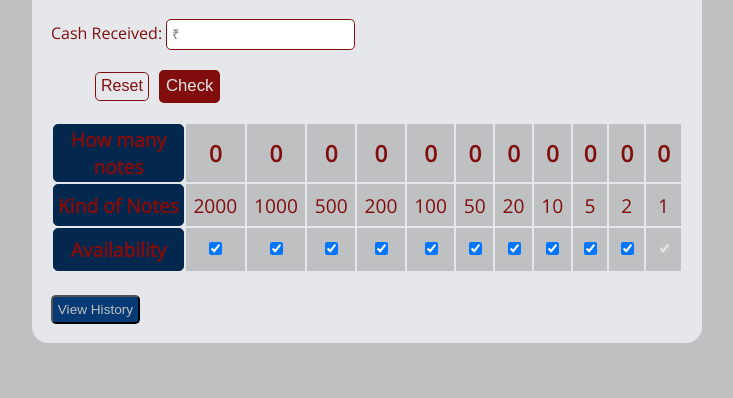
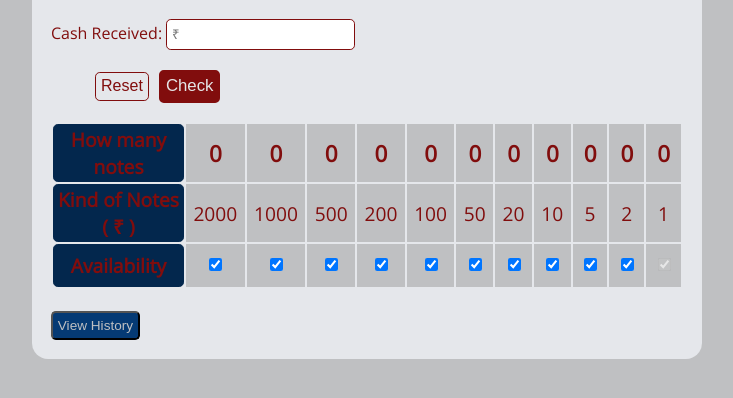
Before and after one commit to yamsun/cash-register-manager, a plain HTML site: page index.html in a window 1280 px wide. Shown: the part 158-556 px from the top of the page, without its empty margins (273-1006 px from the left). Drawn offline with nearby package versions, Linux system fonts and the light colour scheme.

Commit message:
update index.html
added Rupee symbol (₹)

```diff
--- a/index.html
+++ b/index.html
@@ -49,7 +49,7 @@
                         <td>0</td>
                     </tr>
                     <tr id="kindOfNotes">
-                        <th>Kind of Notes</th>
+                        <th>Kind of Notes ( ₹ )</th>
                         <td>2000</td>
                         <td>1000</td>
                         <td>500</td>
```
Also changed, not shown: style.css (line endings or trailing spaces).
